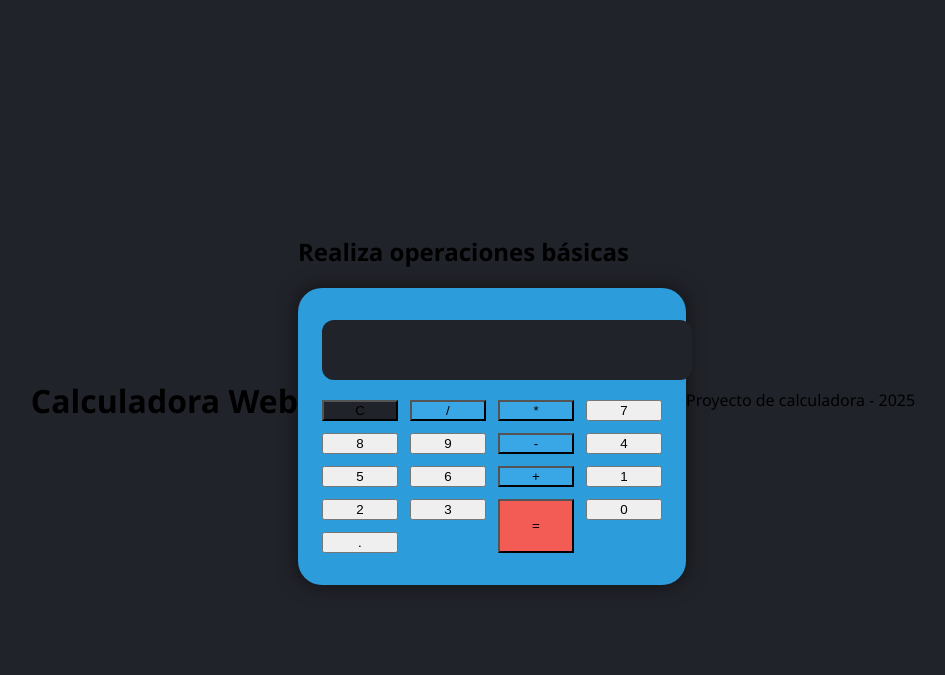
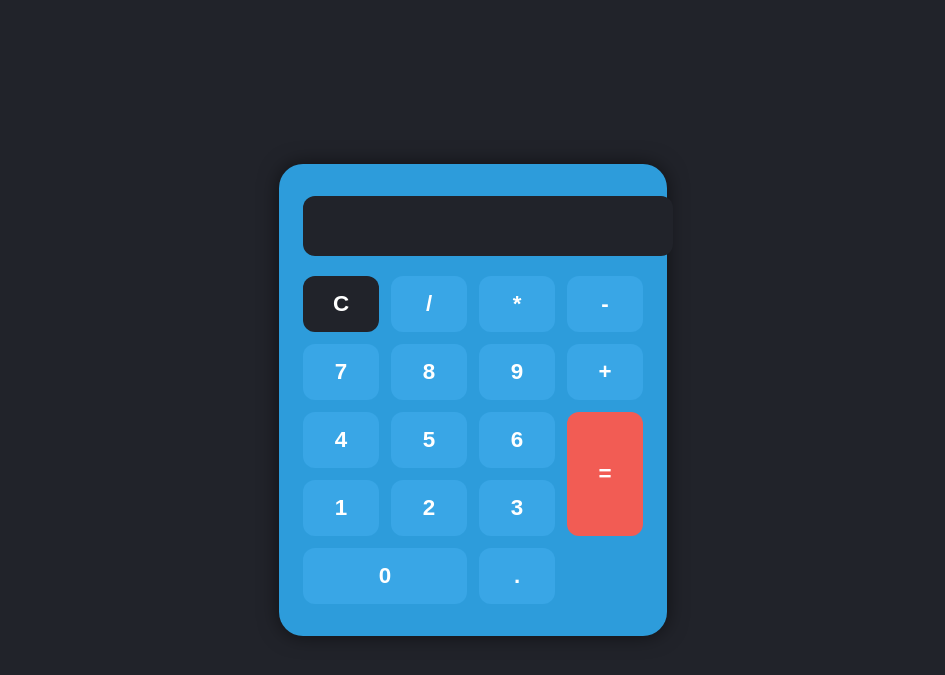
Before and after one commit to dogi-table/Proyecto-final, a Flask app: page / in a window 1280 px wide. Shown: the top 675 px of the page, without its empty margins (167-1112 px from the left). Run offline with Flask 3, Linux system fonts and the light colour scheme.

Commit message:
implementacion logica de las operaciones

```diff
--- a/calculadora-web/templates/index.html
+++ b/calculadora-web/templates/index.html
@@ -7,42 +7,33 @@
   <link rel="stylesheet" href="{{ url_for('static', filename='estilos.css') }}" />
 </head>
 <body>
-  <header>
-    <h1>Calculadora Web</h1>
-  </header>
-  <main>
-    <h2>Realiza operaciones básicas</h2>
   <div class="calculator">
     <form method="POST" action="/">
       <input type="text" name="expression" class="display" id="display" value="{{ expression }}" readonly />
       <div class="buttons">
-          <button type="submit" name="btn" value="C" class="button clear span-2">C</button>
-          <button type="submit" name="btn" value="/" class="button operator">/</button>
-          <button type="submit" name="btn" value="*" class="button operator">*</button>
+        <button type="submit" name="btn" value="C" class="btn clear">C</button>
+        <button type="submit" name="btn" value="/" class="btn operator">/</button>
+        <button type="submit" name="btn" value="*" class="btn operator">*</button>
+        <button type="submit" name="btn" value="-" class="btn operator">-</button>
 
-          <button type="submit" name="btn" value="7" class="button number">7</button>
-          <button type="submit" name="btn" value="8" class="button number">8</button>
-          <button type="submit" name="btn" value="9" class="button number">9</button>
-          <button type="submit" name="btn" value="-" class="button operator">-</button>
+        <button type="submit" name="btn" value="7" class="btn">7</button>
+        <button type="submit" name="btn" value="8" class="btn">8</button>
+        <button type="submit" name="btn" value="9" class="btn">9</button>
+        <button type="submit" name="btn" value="+" class="btn operator">+</button>
 
-          <button type="submit" name="btn" value="4" class="button number">4</button>
-          <button type="submit" name="btn" value="5" class="button number">5</button>
-          <button type="submit" name="btn" value="6" class="button number">6</button>
-          <button type="submit" name="btn" value="+" class="button operator">+</button>
+        <button type="submit" name="btn" value="4" class="btn">4</button>
+        <button type="submit" name="btn" value="5" class="btn">5</button>
+        <button type="submit" name="btn" value="6" class="btn">6</button>
+        <button type="submit" name="btn" value="=" class="btn equals" style="grid-row: span 2;">=</button>
 
-          <button type="submit" name="btn" value="1" class="button number">1</button>
-          <button type="submit" name="btn" value="2" class="button number">2</button>
-          <button type="submit" name="btn" value="3" class="button number">3</button>
-          <button type="submit" name="btn" value="=" class="button equals span-2">=</button>
+        <button type="submit" name="btn" value="1" class="btn">1</button>
+        <button type="submit" name="btn" value="2" class="btn">2</button>
+        <button type="submit" name="btn" value="3" class="btn">3</button>
 
-          <button type="submit" name="btn" value="0" class="button number span-2">0</button>
-          <button type="submit" name="btn" value="." class="button decimal">.</button>
+        <button type="submit" name="btn" value="0" class="btn zero" style="grid-column: span 2;">0</button>
+        <button type="submit" name="btn" value="." class="btn">.</button>
       </div>
     </form>
   </div>
-  </main>
-  <footer>
-    <p>Proyecto de calculadora - 2025</p>
-  </footer>
 </body>
 </html>
```
Lines whose indentation alone changed are shown as unchanged.
